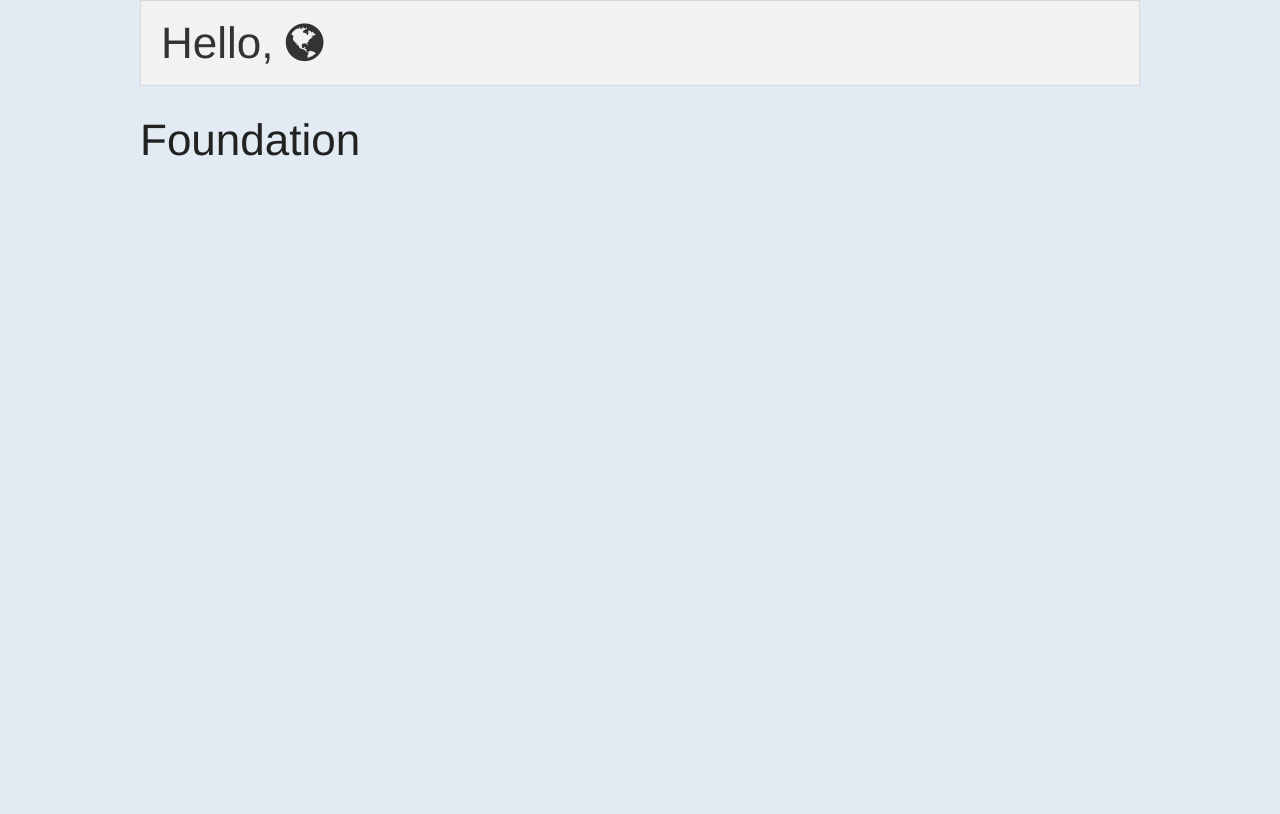
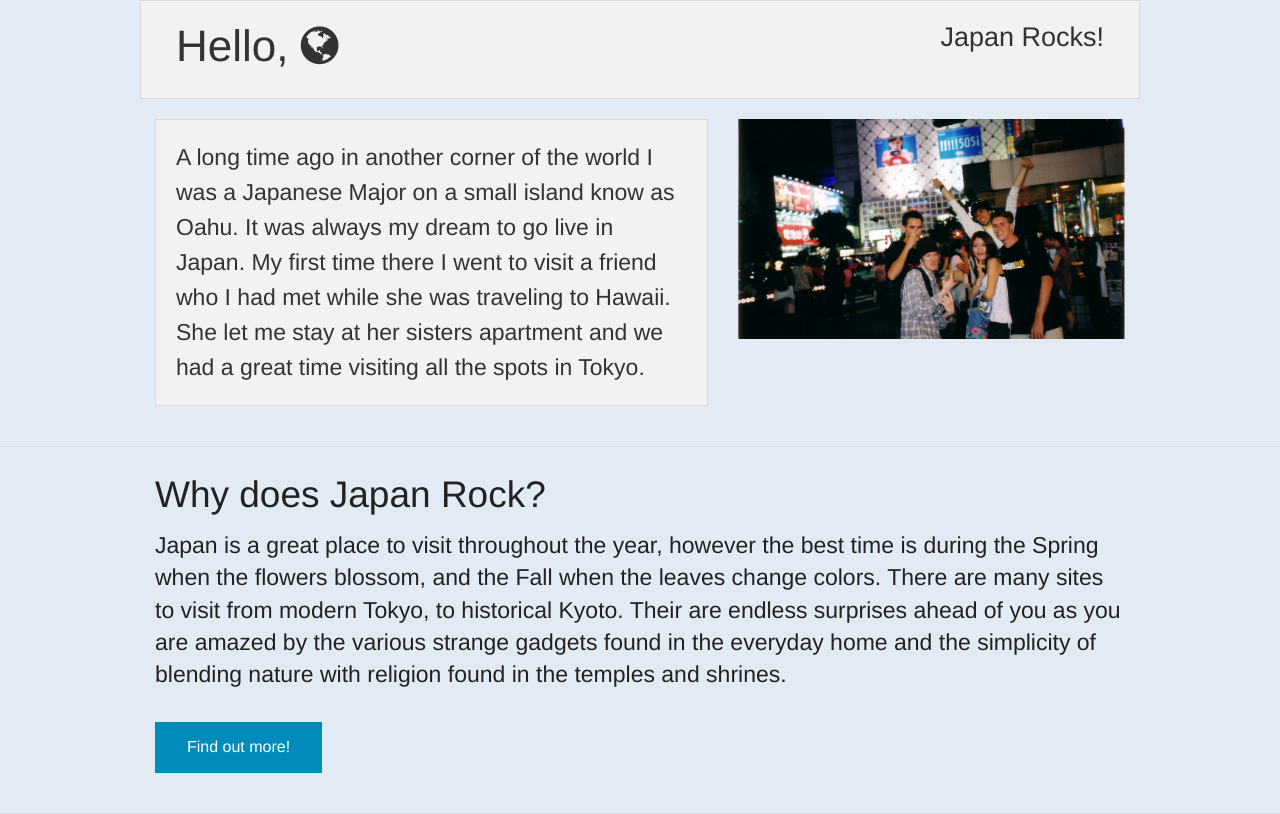
Before and after one commit to JesseSoldat/Japan-Rocks-Foundation-5, a website: page app/index.html in a window 1280 px wide. Drawn offline with Linux system fonts and the light colour scheme.

Commit message:
added panels, image, and button

```diff
--- a/app/index.html
+++ b/app/index.html
@@ -6,18 +6,44 @@
   <link rel="stylesheet" type="text/css" href="css/main.css">
 </head>
 <body>
-  <div class="row">
-    <div class="small-12 medium-12 large-12 colums">
+  <div id="top" class="row">
+    <div class="large-12 columns panel">
+
+        <div class="small-6 large-6 columns ">
+          <h1 class="hWorld">Hello, <i class="fa fa-globe"></i></h1>
+        </div>
+        <div class="small-6 large-6 columns jpRocks">
+          <h3 class="jpRocks">Japan Rocks!</h3>
+        </div>
+
+    </div>
+  </div>
+
+  <div class="row clear">
+    <div class="large-7 columns infoText">
       <div class="panel">
-        <h1>Hello, <i class="fa fa-globe"></i></h1>
+        <h4 id="jpText">A long time ago in another corner of the world I was a Japanese Major on a small island know as Oahu. It was always my dream to go live in Japan. My first time there I went to visit a friend who I had met while she was traveling to Hawaii. She let me stay at her sisters apartment and we had a great time visiting all the spots in Tokyo.
+        </h4>
       </div>
     </div>
+
+    <div class="large-5 columns">
+      <img src="../img/jp01.jpg" />
+    </div>
+
   </div>
-   <div class="row">
-    <div>
-      <h1>Foundation</h1>
+  <hr />
+  <div class="row">
+    <div class="large-12 columns">
+      <h2>Why does Japan Rock?</h2>
+      <h4>Japan is a great place to visit throughout the year, however the best time is during the Spring when the flowers blossom, and the Fall when the leaves change colors. There are many sites to visit from modern Tokyo, to historical Kyoto. Their are endless surprises ahead of you as you are amazed by the various strange gadgets found in the everyday home and the simplicity of blending nature with religion found in the temples and shrines.</h4>
+      <br />
+      <a class="button" href="https://www.facebook.com/visitjapan/" target="_blank">Find out more!</a>
     </div>
   </div>
+  <hr />
+
+
 
 
 
--- a/sass/main.scss
+++ b/sass/main.scss
@@ -5,3 +5,12 @@
 body {
   background: #e2ebf3;
 }
+.hWorld {
+  float: left;
+}
+.jpRocks {
+  float: right;
+}
+#jpText {
+  line-height: 35px;
+}
```
Also changed, not shown: app/css/main.css, 1 other file.
